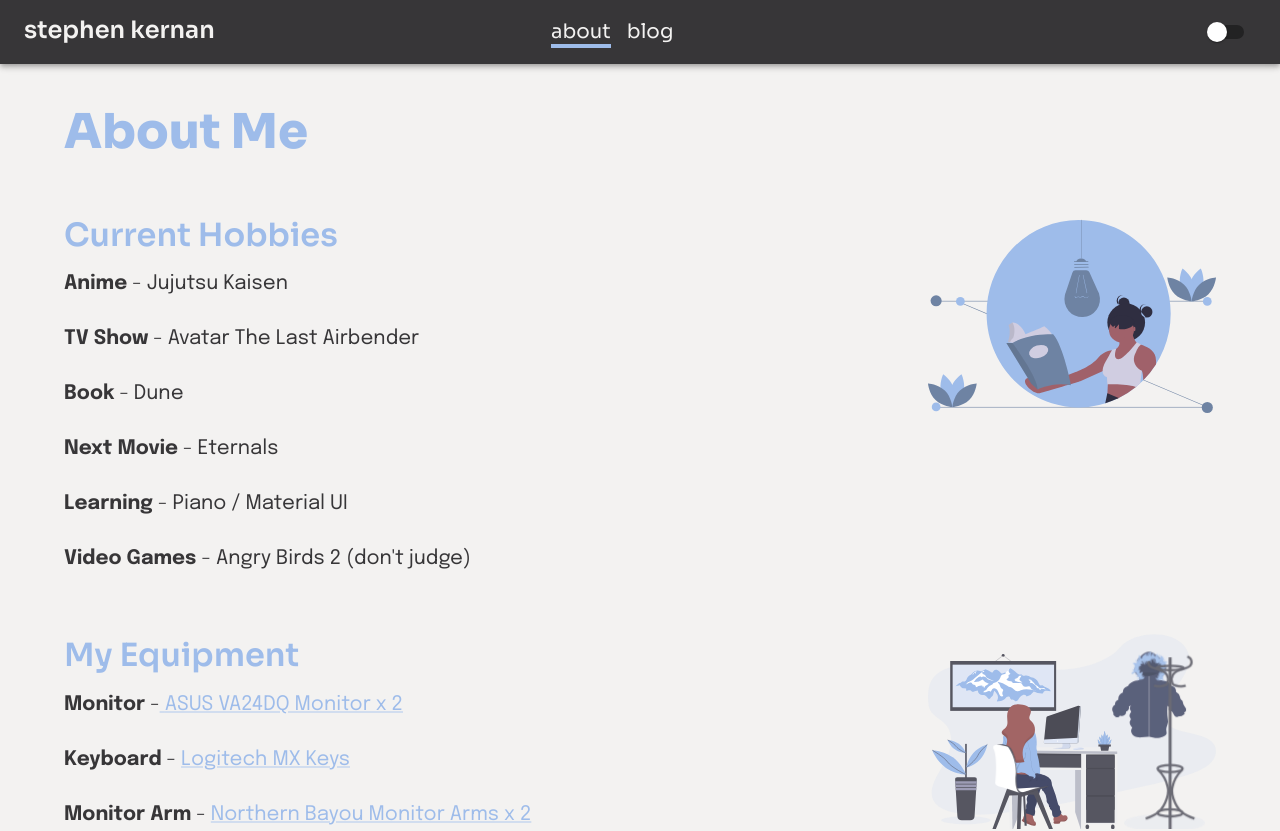
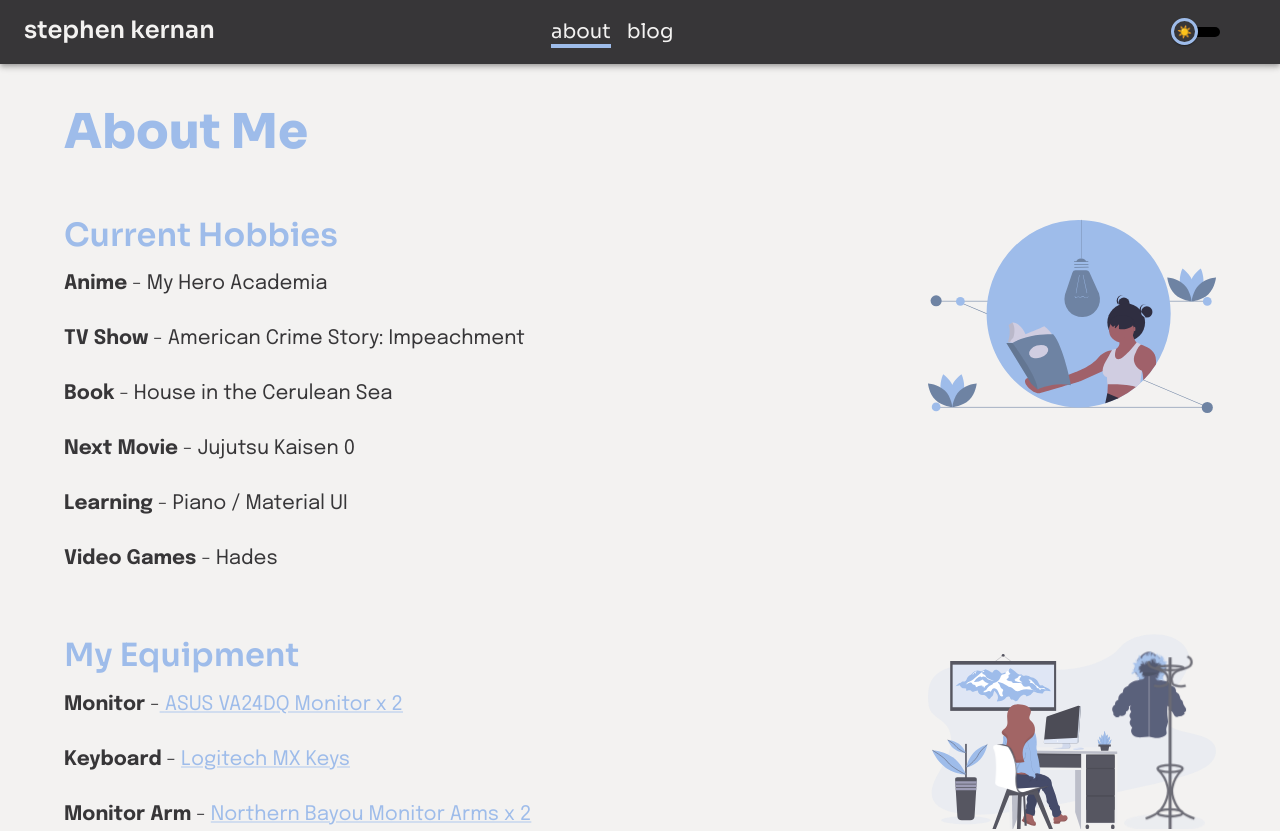
Before and after one commit to stephen-kernan/personal-website, a React (Create React App) app: page /about in a window 1280 px wide. Shown: the top 831 px of the page. Built offline with nearby package versions, Linux system fonts and the light colour scheme.

Commit message:
nav toggle

```diff
--- a/src/Components/GlobalNav/GlobalNav.js
+++ b/src/Components/GlobalNav/GlobalNav.js
@@ -1,7 +1,9 @@
 import {
   AppBar,
   Box,
+  Divider,
   Drawer,
+  FormControlLabel,
   IconButton,
   Link,
   Switch,
@@ -14,8 +16,70 @@ import React, { useState } from "react";
 import { useLocation } from "react-router";
 
 import "./globalNav.css";
+import { styled } from "@mui/system";
 
-export const MobileDrawer = ({ links, activeLink }) => {
+const NightModeSwitch = ({ mobile, onClick, checked = true }) => {
+  const StyledSwitch = styled(Switch)(({ theme }) => ({
+    width: 62,
+    height: 34,
+    marginTop: mobile ? "1rem" : 0,
+    marginLeft: mobile ? "0 !important" : "1em",
+    padding: 12,
+    "& .MuiSwitch-switchBase": {
+      margin: 1,
+      top: "2px",
+      padding: 0,
+      // transform: "translateX(0px)",
+      "&.Mui-checked": {
+        color: "#fff",
+        transform: "translateX(30px)",
+        "& .MuiSwitch-thumb:before": {
+          content: "'🌙'",
+        },
+        "& + .MuiSwitch-track": {
+          opacity: 1,
+          backgroundColor:
+            theme.palette.mode === "dark" ? "#8796A5" : "#aab4be",
+        },
+      },
+    },
+    "& .MuiSwitch-thumb": {
+      backgroundColor: theme.palette.eraserHead,
+      border: `3px solid ${theme.palette.primary.main}`,
+      width: 27,
+      height: 27,
+      "&:before": {
+        content: "'☀️'",
+        position: "absolute",
+        width: "24px",
+        height: "24px",
+        fontSize: "0.75rem",
+        left: 6,
+        top: mobile ? 0 : -2,
+      },
+    },
+    "& .MuiSwitch-track": {
+      opacity: 1,
+      backgroundColor: "eraserHead",
+      borderRadius: 20 / 2,
+    },
+  }));
+
+  return (
+    <FormControlLabel
+      control={<StyledSwitch sx={{ m: 1 }} checked={checked} />}
+      label=""
+      onClick={onClick}
+    />
+  );
+};
+
+export const MobileDrawer = ({
+  links,
+  activeLink,
+  isDarkMode,
+  toggleDarkMode,
+}) => {
   const theme = useTheme();
 
   return (
@@ -30,7 +94,13 @@ export const MobileDrawer = ({ links, activeLink }) => {
       }}
     >
       {links.map((link) => (
-        <Link href={link.path} underline="none">
+        <Link
+          href={link.path}
+          underline="none"
+          sx={{
+            marginBottom: "1rem",
+          }}
+        >
           <Typography
             variant="body2"
             component="a"
@@ -48,11 +118,20 @@ export const MobileDrawer = ({ links, activeLink }) => {
           </Typography>
         </Link>
       ))}
+      <Divider variant="middle" sx={{ marginTop: "2rem" }} />
+      <NightModeSwitch mobile onClick={toggleDarkMode} checked={isDarkMode} />
     </Box>
   );
 };
 
-const MobileNav = ({ links, activeLink, open, toggleMenu }) => {
+const MobileNav = ({
+  links,
+  activeLink,
+  isDarkMode,
+  open,
+  toggleMenu,
+  toggleDarkMode,
+}) => {
   return (
     <div>
       <IconButton id="openmenu" onClick={toggleMenu}>
@@ -61,10 +140,10 @@ const MobileNav = ({ links, activeLink, open, toggleMenu }) => {
       <Drawer
         anchor="left"
         sx={{
-          width: "max(40%, 150px)",
+          width: "max(50%, 180px)",
           flexShrink: 0,
           "& .MuiDrawer-paper": {
-            width: "max(40%, 150px)",
+            width: "max(50%, 180px)",
             boxSizing: "border-box",
           },
         }}
@@ -72,7 +151,12 @@ const MobileNav = ({ links, activeLink, open, toggleMenu }) => {
         variant="temporary"
         onClose={toggleMenu}
       >
-        <MobileDrawer links={links} activeLink={activeLink} />
+        <MobileDrawer
+          activeLink={activeLink}
+          links={links}
+          isDarkMode={isDarkMode}
+          toggleDarkMode={toggleDarkMode}
+        />
       </Drawer>
     </div>
   );
@@ -109,10 +193,12 @@ export const GlobalNav = ({ toggleDarkMode }) => {
       <Toolbar className="global-nav__container" sx={{ bgcolor: "eraserHead" }}>
         <Box sx={{ display: { xs: "flex", md: "none" } }}>
           <MobileNav
+            activeLink={activeLink}
+            isDarkMode={isDarkMode}
             links={links}
-            activeLink={activeLink}
             open={displayMenu}
             toggleMenu={toggleMenu}
+            toggleDarkMode={toggleDarkMode}
           />
         </Box>
         <Link href="/" underline="none">
@@ -151,13 +237,12 @@ export const GlobalNav = ({ toggleDarkMode }) => {
           ))}
         </Box>
 
-        <div className="global-nav__settings">
-          <Switch
-            inputProps={{ "aria-label": "dark-mode" }}
-            defaultChecked={isDarkMode}
-            onClick={toggleDarkMode}
-          />
-        </div>
+        <Box
+          className="global-nav__settings"
+          sx={{ visibility: { xs: "hidden", md: "visible" } }}
+        >
+          <NightModeSwitch onClick={toggleDarkMode} checked={isDarkMode} />
+        </Box>
       </Toolbar>
     </AppBar>
   );
--- a/src/pages/About/index.js
+++ b/src/pages/About/index.js
@@ -19,25 +19,33 @@ export const About = () => {
               Current Hobbies
             </Typography>
             <Typography variant="body1" component="p">
-              <strong>Anime</strong> - Jujutsu Kaisen
+              <strong>Anime</strong> - My Hero Academia
             </Typography>
             <Typography variant="body1" component="p">
-              <strong>TV Show</strong> - Avatar The Last Airbender
+              <strong>TV Show</strong> - American Crime Story: Impeachment
             </Typography>
             <Typography variant="body1" component="p">
-              <strong>Book</strong> - Dune
+              <strong>Book</strong> - House in the Cerulean Sea
             </Typography>
             <Typography variant="body1" component="p">
-              <strong>Next Movie</strong> - Eternals
+              <strong>Next Movie</strong> - Jujutsu Kaisen 0
             </Typography>
             <Typography variant="body1" component="p">
               <strong>Learning</strong> - Piano / Material UI
             </Typography>
             <Typography variant="body1" component="p">
-              <strong>Video Games</strong> - Angry Birds 2 (don't judge)
+              <strong>Video Games</strong> - Hades
             </Typography>
           </Grid>
-          <Grid item xs={3} sx={{ display: "flex", alignItems: "flex-start" }}>
+          <Grid
+            item
+            xs={3}
+            sx={{
+              display: "flex",
+              alignItems: "flex-start",
+              visibility: { xs: "hidden", md: "visible" },
+            }}
+          >
             <HobbiesSVG theme={theme} />
           </Grid>
         </Grid>
@@ -74,7 +82,15 @@ export const About = () => {
               <Link href="https://amzn.to/3BWIwLM">Blue Yeti Microphone</Link>
             </Typography>
           </Grid>
-          <Grid item xs={3} sx={{ display: "flex", alignItems: "flex-start" }}>
+          <Grid
+            item
+            xs={3}
+            sx={{
+              display: "flex",
+              alignItems: "flex-start",
+              visibility: { xs: "hidden", md: "visible" },
+            }}
+          >
             <EquipmentSVG theme={theme} />
           </Grid>
         </Grid>
```
Also changed, not shown: src/Components/SettingsModal/SettingsModal.js (deleted, +0 -119 lines).
